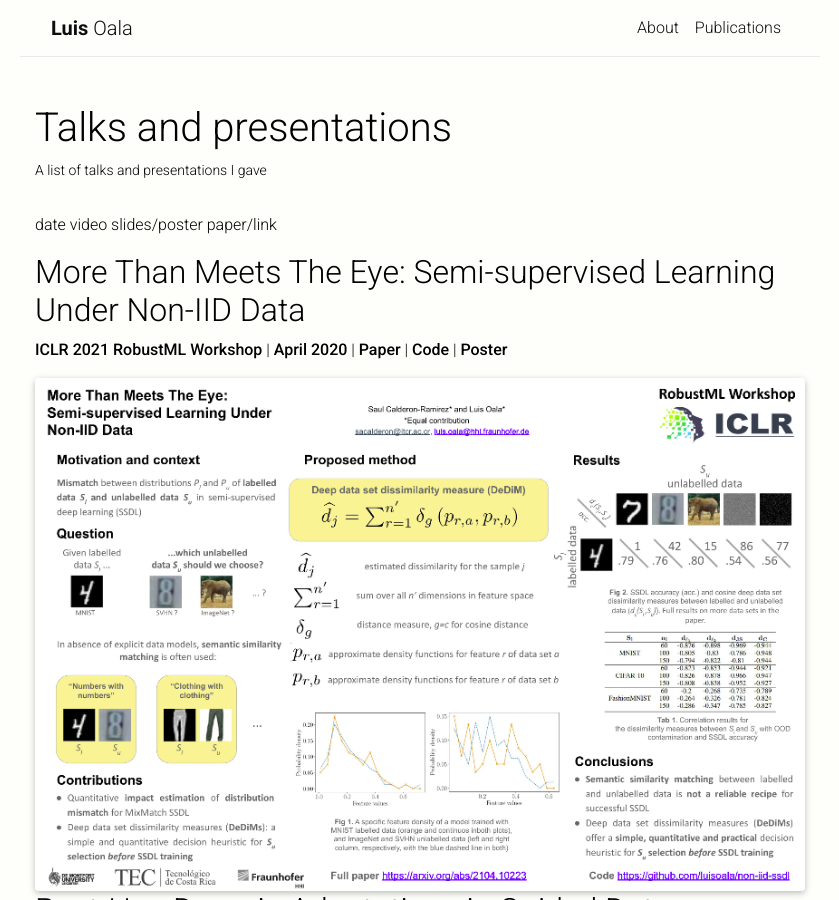
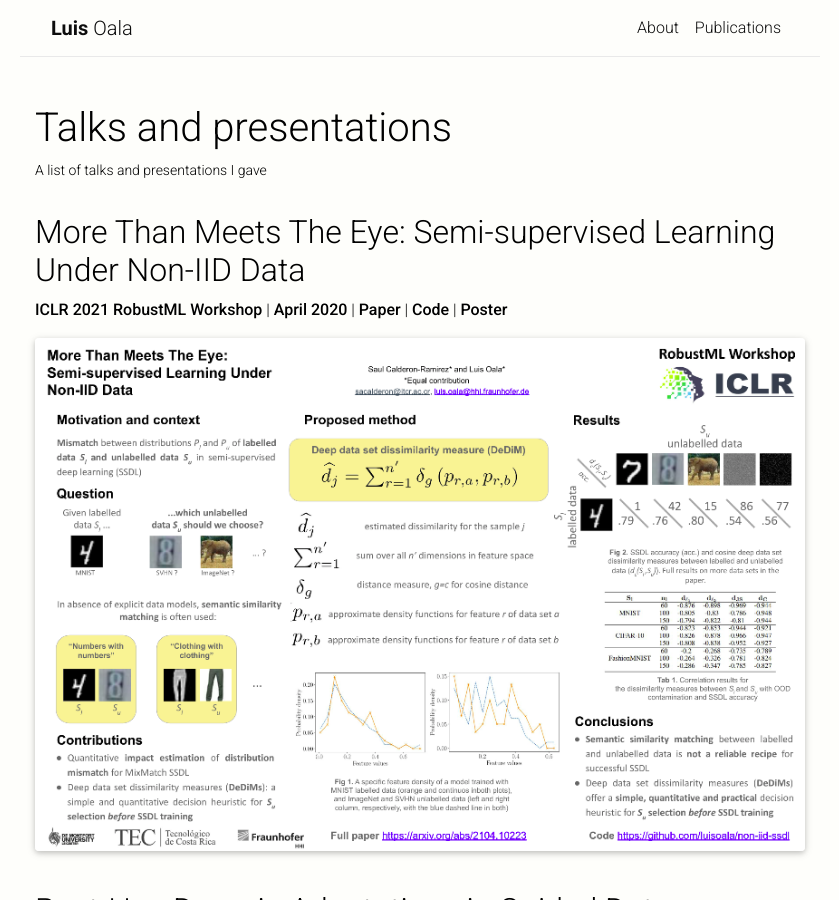
Before and after one commit to luisoala/luisoala.github.io, a Jekyll site: the page built from _pages/talks.md, in a window 1280 px wide and 900 px high. Shown: the whole window, without its empty margins (220-1059 px from the left). Built offline with Jekyll 4.4.1, drawn with Linux system fonts in a browser that asks for light colours; nearby versions of some CDN libraries; a style sheet for code colours, icons or effects is not loaded.

Commit message:
Update talks.md

```diff
--- a/_pages/talks.md
+++ b/_pages/talks.md
@@ -6,11 +6,6 @@ description: A list of talks and presentations I gave
 nav: false
 nav-order: b
 ---
-date
-video
-slides/poster
-paper/link
-
 ## More Than Meets The Eye: Semi-supervised Learning Under Non-IID Data
 **ICLR 2021 RobustML Workshop** | **April 2020** | [**Paper**](https://sites.google.com/connect.hku.hk/robustml-2021/accepted-papers/paper-031) | [**Code**](https://github.com/luisoala/non-iid-ssdl) | [**Poster**](https://github.com/luisoala/luisoala.github.io/blob/master/assets/pdf/posters/Poster_ICLR_2021_v2%20(1).pdf)
 
@@ -19,6 +14,7 @@ paper/link
         <img class="img-fluid rounded z-depth-1" src="{{ site.baseurl }}/assets/img/poster/iclr-ssdl.png" data-zoomable>
     </div>
 </div>
+<br>
 
 ## Post-Hoc Domain Adaptation via Guided Data Homogenization
 **ICLR 2021 RobustML Workshop** | **April 2020** | [**Paper**](https://sites.google.com/connect.hku.hk/robustml-2021/accepted-papers/paper-062) | [**Code**](https://github.com/willisk/GDH) | [**Poster**]()
@@ -34,6 +30,7 @@ paper/link
         verticalEnabled: true
     });
 </script>
+<br>
 
 ## High-d (Heidi) Swiss Army Knife
 **HHI AI Department Seminar** | **August 2020** | [**Slides**](https://github.com/luisoala/luisoala.github.io/blob/master/assets/pdf/slides/high_d_swiss_army_knife%20(2).pdf)
@@ -43,9 +40,7 @@ paper/link
         <img class="img-fluid rounded z-depth-1" src="{{ site.baseurl }}/assets/img/talks/highd.png" data-zoomable>
     </div>
 </div>
-<div class="caption">
-    ipsum lorem
-</div>
+<br>
 
 ## Detecting failure modes in image reconstructions with interval neural network uncertainty
 **ICML UDL 2020 (Spotlight)** | **July 2020** | [**Paper**](http://www.gatsby.ucl.ac.uk/~balaji/udl2020/accepted-papers/UDL2020-paper-011.pdf) | [**Code**](https://github.com/luisoala/inn) | [**Slides**](https://github.com/luisoala/luisoala.github.io/blob/master/assets/pdf/slides/UDL2020_slides%20(9).pdf)
@@ -59,6 +54,7 @@ paper/link
         verticalEnabled: true
     });
 </script>
+<br>
 
 **ACM CHIL 2020** | **July 2020** | [**Paper**](https://link.springer.com/article/10.1007/s11548-021-02482-2) | [**Code**](https://github.com/luisoala/inn) | [**Slides**](https://github.com/luisoala/luisoala.github.io/blob/master/assets/pdf/slides/CHIL2020_slides_1.pdf)
 
@@ -71,6 +67,7 @@ paper/link
         verticalEnabled: true
     });
 </script>
+<br>
 
 ## Transformers
 **Papers & Cookies Seminar** | **November 2018** | [**Slides**](https://github.com/luisoala/luisoala.github.io/blob/master/assets/pdf/slides/transformers.pdf)
```
